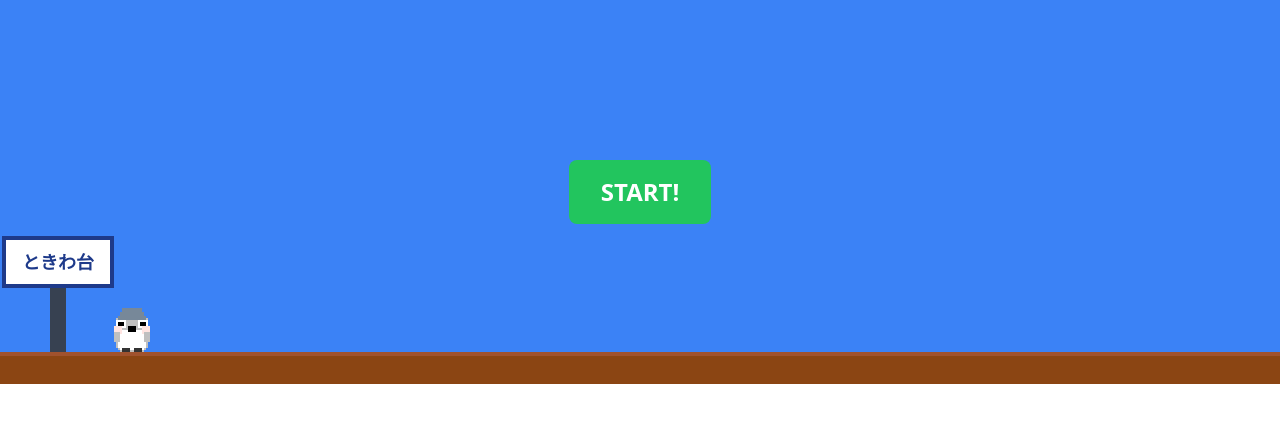
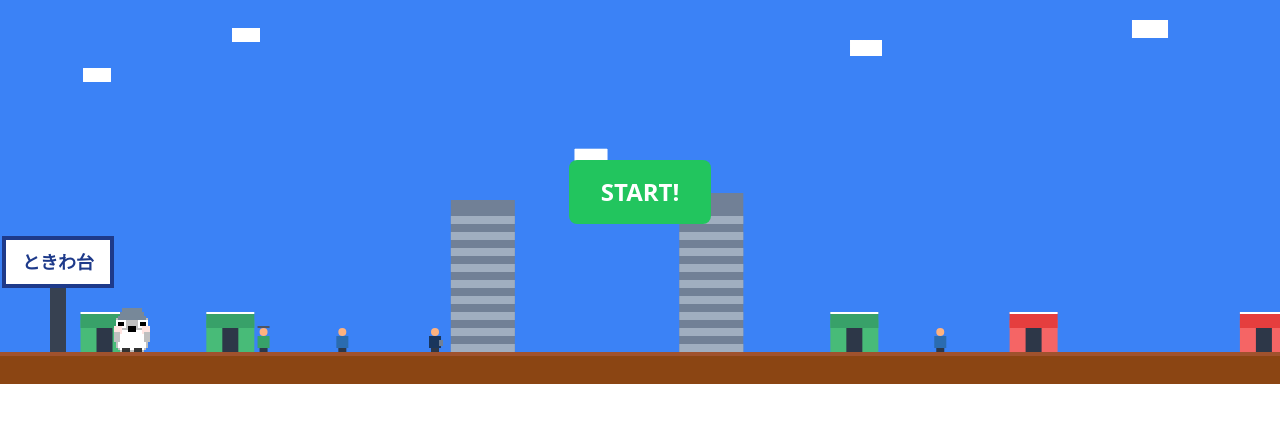
Before and after one commit to kurum-inc/kurum-games, a React (Vite) app in the folder run-senpai/: page / in a window 1280 px wide. Shown: the top 422 px of the page. Built offline with nearby package versions, Linux system fonts and the light colour scheme; the HTML template or start-up script is replaced by a standard one.

Commit message:
feat background

```diff
--- a/run-senpai/src/components/Buildings.tsx
+++ b/run-senpai/src/components/Buildings.tsx
@@ -1,64 +1,276 @@
-import React from 'react';
+import React, { useState, useEffect, useRef, memo, useCallback } from 'react';
 
-const Shop = ({ x }: { x: number }) => (
-  <div className="absolute pixelated" style={{ left: `${x}px`, bottom: '32px' }}>
+// 型定義
+type PersonType = 'walking' | 'standing' | 'student' | 'business';
+type BuildingType = 'skyscraper' | 'restaurant' | 'cafe' | 'shop';
+
+interface Person {
+  type: PersonType;
+  baseX: number;
+}
+
+interface Building {
+  type: BuildingType;
+  baseX: number;
+  height?: number;
+}
+
+interface BackgroundObjectsProps {
+  position: number;
+  people: Person[];
+  buildings: Building[];
+}
+
+// 個別のコンポーネントの型定義
+interface PersonComponentProps {
+  x: number;
+  type: PersonType;
+}
+
+interface StoreProps {
+  x: number;
+  type: 'restaurant' | 'cafe' | 'shop';
+}
+
+interface SkyscraperProps {
+  x: number;
+  height?: number;
+}
+
+// コンポーネント定義
+const Person = memo(({ x, type }: PersonComponentProps) => {
+  const getColor = () => {
+    switch (type) {
+      case 'walking': return '#2B6CB0';
+      case 'standing': return '#9C4221';
+      case 'student': return '#38A169';
+      case 'business': return '#1A365D';
+      default: return '#2B6CB0';
+    }
+  };
+
+  return (
+    <div className="absolute" style={{
+      transform: `translateX(${x}px)`,
+      bottom: '32px',
+      zIndex: 2
+    }}>
+      <div className="relative" style={{ width: '16px', height: '24px' }}>
+        <div className="absolute" style={{
+          top: '0px',
+          left: '4px',
+          width: '8px',
+          height: '8px',
+          backgroundColor: '#FFB27F',
+          borderRadius: '4px'
+        }} />
+        <div className="absolute" style={{
+          top: '8px',
+          left: '2px',
+          width: '12px',
+          height: '12px',
+          backgroundColor: getColor()
+        }} />
+        <div className="absolute" style={{
+          top: '20px',
+          left: '4px',
+          width: '8px',
+          height: '4px',
+          backgroundColor: '#2D3748'
+        }} />
+        {type === 'student' && (
+          <div className="absolute" style={{
+            top: '-2px',
+            left: '2px',
+            width: '12px',
+            height: '2px',
+            backgroundColor: '#4A5568'
+          }} />
+        )}
+        {type === 'business' && (
+          <div className="absolute" style={{
+            top: '12px',
+            left: '12px',
+            width: '4px',
+            height: '6px',
+            backgroundColor: '#718096'
+          }} />
+        )}
+      </div>
+    </div>
+  );
+});
+
+const Store = memo(({ x, type }: StoreProps) => {
+  const colors = {
+    restaurant: { main: '#f56565', accent: '#e53e3e' },
+    cafe: { main: '#4299e1', accent: '#3182ce' },
+    shop: { main: '#48bb78', accent: '#38a169' }
+  };
+
+  return (
+    <div className="absolute" style={{ transform: `translateX(${x}px)`, bottom: '32px', zIndex: 2 }}>
       <div style={{
-      width: '32px',
+        width: '48px',
         height: '48px',
-      imageRendering: 'pixelated',
-      background: `
-        #874d1c 0 0,
-        #874d1c 4px 0,
-        #874d1c 8px 0,
-        #874d1c 12px 0,
-        #6b3e17 0 4px,
-        #dba463 4px 4px,
-        #dba463 8px 4px,
-        #6b3e17 12px 4px
-      `.split(',').map(p => `linear-gradient(${p})`).join(',')
+        position: 'relative',
+        imageRendering: 'pixelated'
+      }}>
+        <div style={{
+          position: 'absolute',
+          bottom: 0,
+          width: '100%',
+          height: '32px',
+          background: colors[type].main
+        }} />
+        <div style={{
+          position: 'absolute',
+          bottom: '24px',
+          width: '100%',
+          height: '16px',
+          background: colors[type].accent,
+          borderTop: '2px solid #ffffff'
+        }} />
+        <div style={{
+          position: 'absolute',
+          bottom: 0,
+          left: '16px',
+          width: '16px',
+          height: '24px',
+          background: '#2d3748'
         }} />
       </div>
+    </div>
+  );
+});
+
+const Skyscraper = memo(({ x, height = 120 }: SkyscraperProps) => {
+  return (
+    <div className="absolute" style={{ transform: `translateX(${x}px)`, bottom: '32px', zIndex: 2 }}>
+      <div style={{
+        width: '64px',
+        height: `${height}px`,
+        position: 'relative',
+        imageRendering: 'pixelated',
+        background: '#718096'
+      }}>
+        {Array.from({ length: Math.floor(height / 16) }).map((_, i) => (
+          <div key={i} style={{
+            position: 'absolute',
+            bottom: `${i * 16}px`,
+            width: '100%',
+            height: '8px',
+            background: '#A0AEC0'
+          }} />
+        ))}
+      </div>
+    </div>
+  );
+});
+
+const BackgroundObjects = memo(({ position, people, buildings}: BackgroundObjectsProps) => {
+  const windowWidth = window.innerWidth;
+
+  return (
+    <>
+      {buildings.map((building, index) => {
+        const currentX = building.baseX + position;
+        if (currentX > -100 && currentX < windowWidth + 100) {
+          switch (building.type) {
+            case 'skyscraper':
+              return <Skyscraper key={`building-${index}`} x={currentX} height={building.height} />;
+            case 'restaurant':
+              return <Store key={`building-${index}`} x={currentX} type="restaurant" />;
+            case 'cafe':
+              return <Store key={`building-${index}`} x={currentX} type="cafe" />;
+            case 'shop':
+              return <Store key={`building-${index}`} x={currentX} type="shop" />;
+          }
+        }
+        return null;
+      })}
+
+      {people.map((person, index) => {
+        const currentX = person.baseX + position;
+        if (currentX > -50 && currentX < windowWidth + 50) {
+          return (
+            <Person
+              key={`person-${index}`}
+              x={currentX}
+              type={person.type}
+            />
+          );
+        }
+        return null;
+      })}
+    </>
+  );
+});
+
+export const Buildings: React.FC = () => {
+  const [position, setPosition] = useState(0);
+  const positionRef = useRef(0);
+  const animationFrameRef = useRef<number>();
+
+  const [buildings] = useState<Building[]>(() =>
+    Array.from({ length: 20 }).map((_, index) => ({
+      type: ['skyscraper', 'restaurant', 'cafe', 'shop'][Math.floor(Math.random() * 4)] as BuildingType,
+      baseX: index * 200 + Math.random() * 100,
+      height: Math.random() * 80 + 80
+    }))
   );
 
-const Person = ({ x }: { x: number }) => (
-  <div className="absolute pixelated" style={{ left: `${x}px`, bottom: '32px' }}>
-    <div style={{
-      width: '16px',
-      height: '16px',
-      imageRendering: 'pixelated',
-      background: `
-        #000000 4px 0,
-        #000000 8px 0,
-        #ffb27f 4px 4px,
-        #965340 8px 4px,
-        #2244aa 4px 8px,
-        #2244aa 8px 8px,
-        #000000 4px 12px,
-        #000000 8px 12px
-      `.split(',').map(p => `linear-gradient(${p})`).join(',')
-    }} />
-  </div>
+  const [people, setPeople] = useState<Person[]>(() =>
+    Array.from({ length: 15 }).map(() => ({
+      type: ['walking', 'standing', 'student', 'business'][Math.floor(Math.random() * 4)] as PersonType,
+      baseX: Math.random() * window.innerWidth * 3
+    }))
   );
 
-interface BuildingsProps {
-  position: number;
+  const updatePosition = useCallback((deltaTime: number) => {
+    positionRef.current -= deltaTime * 0.1;
+    setPosition(positionRef.current);
+
+    setPeople(prevPeople =>
+      prevPeople.map(person => {
+        const currentX = person.baseX + positionRef.current;
+        if (currentX < -window.innerWidth) {
+          return {
+            type: ['walking', 'standing', 'student', 'business'][Math.floor(Math.random() * 4)] as PersonType,
+            baseX: person.baseX + window.innerWidth * 3
+          };
         }
+        return person;
+      })
+    );
+  }, []);
 
-export const Buildings: React.FC<BuildingsProps> = ({ position }) => {
-  const buildings = [
-    { type: 'shop' as const, x: 200 },
-    { type: 'person' as const, x: 150 },
-    { type: 'person' as const, x: 300 },
-    { type: 'shop' as const, x: 400 }
-  ];
+  useEffect(() => {
+    let lastTime = performance.now();
+
+    const animate = (currentTime: number) => {
+      const deltaTime = currentTime - lastTime;
+      lastTime = currentTime;
+
+      updatePosition(deltaTime);
+      animationFrameRef.current = requestAnimationFrame(animate);
+    };
+
+    animationFrameRef.current = requestAnimationFrame(animate);
+    return () => {
+      if (animationFrameRef.current) {
+        cancelAnimationFrame(animationFrameRef.current);
+      }
+    };
+  }, [updatePosition]);
 
   return (
-    <div className="absolute inset-0 z-5">
-      {buildings.map((building, index) => (
-        building.type === 'shop'
-          ? <Shop key={index} x={building.x + position} />
-          : <Person key={index} x={building.x + position} />
-      ))}
+    <div className="absolute inset-0 will-change-transform">
+      <BackgroundObjects
+        position={position}
+        people={people}
+        buildings={buildings}
+      />
     </div>
   );
 };
--- a/run-senpai/src/components/Game.jsx
+++ b/run-senpai/src/components/Game.jsx
@@ -3,7 +3,8 @@ import { CONSTANTS } from '../constants';
 import { HamsterCharacter } from './HamsterCharacter';
 import { StationSign } from './StationSign';
 import { useAudio } from '../hooks/useAudio';
-// import { Buildings } from './Buildings';
+import { Sky } from './Sky';
+import { Buildings } from './Buildings';
 // import { useCloudAnimation } from './Sky';
 
 export const Game = () => {
@@ -140,7 +141,8 @@ export const Game = () => {
 
   return (
     <div className="relative w-full h-96 bg-blue-500 overflow-hidden" onClick={handleJump}>
-
+      <Sky />
+      <Buildings />
       {/* Score */}
       {gameStarted && (
         <div className="absolute top-4 left-4 text-2xl font-bold text-white">
--- a/run-senpai/src/components/Sky.tsx
+++ b/run-senpai/src/components/Sky.tsx
@@ -1,7 +1,23 @@
-import React, { useState, useCallback } from 'react';
+import React, { useState, useCallback, useEffect } from 'react';
 
-const Cloud = ({ x, y }: { x: number; y: number }) => (
-  <div className="absolute pixelated" style={{ left: `${x}px`, top: `${y}px`, zIndex: 1 }}>
+interface Cloud {
+  id: number;
+  x: number;
+  y: number;
+  speed: number;
+  scale: number;
+}
+
+const CloudSprite = ({ x, y, scale }: { x: number; y: number; scale: number }) => (
+  <div
+    className="absolute pixelated"
+    style={{
+      left: `${x}px`,
+      top: `${y}px`,
+      transform: `scale(${scale})`,
+      zIndex: 1
+    }}
+  >
     <div style={{
       width: '32px',
       height: '16px',
@@ -20,74 +36,54 @@ const Cloud = ({ x, y }: { x: number; y: number }) => (
   </div>
 );
 
-interface SkyProps {
-  updateClouds: (deltaTime: number) => void;
-}
-
 export const Sky: React.FC = () => {
-  const [clouds, setClouds] = useState(() =>
-    Array(5).fill(0).map(() => ({
+  const [clouds, setClouds] = useState<Cloud[]>(() =>
+    Array(5).fill(0).map((_, index) => ({
+      id: index,
       x: Math.random() * window.innerWidth,
-      y: Math.random() * 100,
-      speed: 0.5 + Math.random() * 0.5
+      y: Math.random() * 150,
+      speed: 0.3 + Math.random() * 0.3,
+      scale: 0.8 + Math.random() * 0.4
     }))
   );
 
-  const updateCloudsPosition = (deltaTime: number) => {
+  const updateClouds = useCallback(() => {
     setClouds(prevClouds =>
       prevClouds.map(cloud => {
         let newX = cloud.x - cloud.speed;
+
+        // 画面外に出た場合
         if (newX < -50) {
-          newX = window.innerWidth + 50;
-          if (Math.random() < 0.3) {
-            return {
-              x: newX,
-              y: Math.random() * 100,
-              speed: 0.5 + Math.random() * 0.5
-            };
-          }
+          // 右端から新しい雲として登場
+          return {
+            ...cloud,
+            x: window.innerWidth + 50,
+            y: Math.random() * 150,
+            speed: 0.3 + Math.random() * 0.3,
+            scale: 0.8 + Math.random() * 0.4
+          };
         }
-        return { ...cloud, x: newX };
-      })
-    );
-  };
 
-  return (
-    <div className="absolute inset-0 z-0">
-      {clouds.map((cloud, index) => (
-        <Cloud key={index} x={cloud.x} y={cloud.y} />
-      ))}
-    </div>
-  );
-};
-
-export const useCloudAnimation = () => {
-  const [clouds, setClouds] = useState(() =>
-    Array(5).fill(0).map(() => ({
-      x: Math.random() * window.innerWidth,
-      y: Math.random() * 100,
-      speed: 0.5 + Math.random() * 0.5
-    }))
-  );
-
-  const updateClouds = useCallback((deltaTime: number) => {
-    setClouds(prevClouds =>
-      prevClouds.map(cloud => {
-        let newX = cloud.x - cloud.speed;
-        if (newX < -50) {
-          newX = window.innerWidth + 50;
-          if (Math.random() < 0.3) {
-            return {
-              x: newX,
-              y: Math.random() * 100,
-              speed: 0.5 + Math.random() * 0.5
-            };
-          }
-        }
         return { ...cloud, x: newX };
       })
     );
   }, []);
 
-  return { clouds, updateClouds };
+  useEffect(() => {
+    const interval = setInterval(updateClouds, 50);
+    return () => clearInterval(interval);
+  }, [updateClouds]);
+
+  return (
+    <div className="absolute inset-0 z-0">
+      {clouds.map(cloud => (
+        <CloudSprite
+          key={cloud.id}
+          x={cloud.x}
+          y={cloud.y}
+          scale={cloud.scale}
+        />
+      ))}
+    </div>
+  );
 };
```
Also changed, not shown: run-senpai/src/components/Obstacles.tsx (added, +124 -0 lines). Lines whose indentation alone changed are shown as unchanged.
